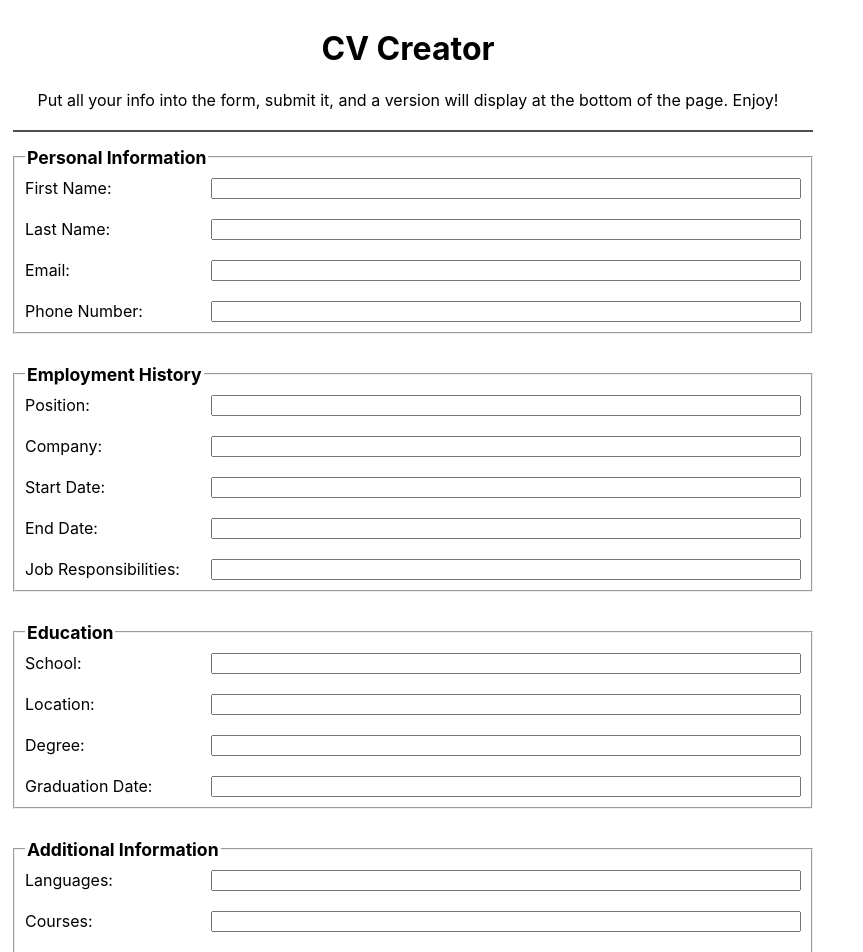
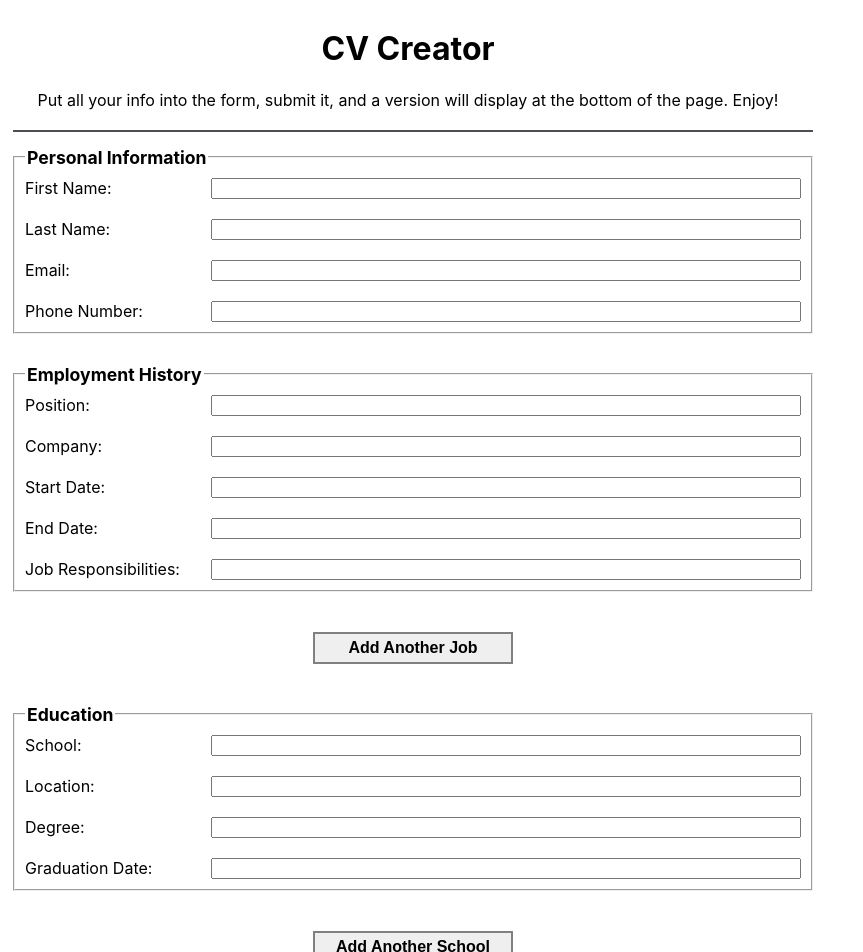
Before and after one commit to Danelle-Gunter/cv-project, a React (Create React App) app: page / in a window 1280 px wide. Shown: the top 952 px of the page, without its empty margins (0-863 px from the left). Built offline with nearby package versions, Linux system fonts and the light colour scheme.

Commit message:
Trying to create a new section of the form

```diff
--- a/src/index.js
+++ b/src/index.js
@@ -27,10 +27,10 @@ class DisplayUserInfo extends Component {
         const userInfo = this.props.user.userInfo;
 
         return (
-            <section class='personalInfo'>
+            <section className='personalInfo'>
                 <h2>{userInfo.firstName} {userInfo.lastName}</h2>
-                <p class='small'>{userInfo.email}</p>
-                <p class='small'>{userInfo.phoneNumber}</p>
+                <p className='small'>{userInfo.email}</p>
+                <p className='small'>{userInfo.phoneNumber}</p>
             </section>
         )
     }
@@ -255,12 +255,23 @@ class AdditionalInfoForm extends Component {
 }
 
 class DisplayForm extends Component {
+    constructor(props) {
+        super(props);
+    }
+
+    newForm(e) {
+        e.preventDefault();
+        <EmploymentHistoryForm />;
+    }
+
     render() {
         return (
             <form>
                 <PersonalInfoForm />
                 <EmploymentHistoryForm />
+                <button className='addAnother' onClick={this.props.newForm}>Add Another Job</button>
                 <EducationForm />
+                <button className='addAnother' type='button'>Add Another School</button>
                 <AdditionalInfoForm />
                 <button onClick={this.handleSubmit}>Submit Info</button>
             </form>
--- a/src/styles/index.css
+++ b/src/styles/index.css
@@ -63,8 +63,12 @@ button {
   width: 50%;
   height: 2rem;
   border: 2px solid gray;
+}
 
+.addAnother {
+  width: 25%;
 }
+
 
 /* DISPLAY */
 #cvDisplay {
```
